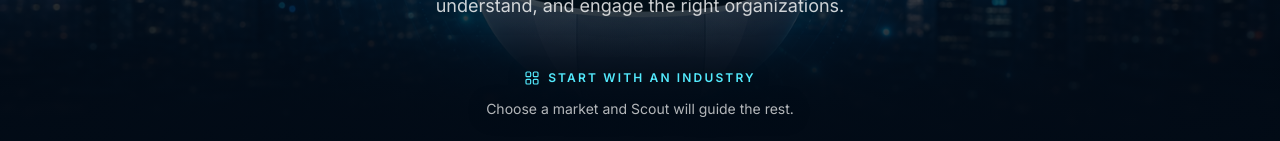
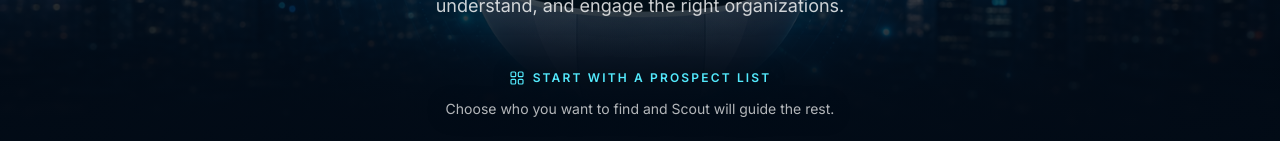
Before and after one commit to drap7-coder/prospect-scout, a Next.js app: page / in a window 1280 px wide. Shown: the part 336-477 px from the top of the page. Built offline with nearby package versions, Linux system fonts and the light colour scheme; no server answers.

Commit message:
Rename homepage starter copy

```diff
--- a/app/components/HomeSearchHero.tsx
+++ b/app/components/HomeSearchHero.tsx
@@ -191,7 +191,7 @@
               key={i}
               type="button"
               onClick={() => scrollToPage(i)}
-              aria-label={`Go to industry page ${i + 1}`}
+              aria-label={`Go to prospect starter page ${i + 1}`}
               aria-current={page === i ? "page" : undefined}
               className={`h-2 rounded-full transition-all focus-visible:outline focus-visible:outline-2 focus-visible:outline-offset-2 focus-visible:outline-cyan-200 ${
                 page === i ? "w-5 bg-cyan-300" : "w-2 bg-white/30 hover:bg-white/50"
@@ -267,7 +267,7 @@
         </p>
       </div>
 
-      {/* Primary entry point: guided industry selector */}
+      {/* Primary entry point: guided prospect-list selector */}
       <section
         id="start"
         aria-labelledby="industry-selector-heading"
@@ -283,10 +283,10 @@
             <rect x="3" y="14" width="7" height="7" rx="1.5" stroke="currentColor" strokeWidth="1.75" />
             <rect x="14" y="14" width="7" height="7" rx="1.5" stroke="currentColor" strokeWidth="1.75" />
           </svg>
-          Start with an industry
+          Start with a prospect list
         </h2>
         <p className="mx-auto mt-1.5 max-w-xl text-balance text-sm text-white/70 drop-shadow-[0_1px_10px_rgba(0,0,0,0.5)]">
-          Choose a market and Scout will guide the rest.
+          Choose who you want to find and Scout will guide the rest.
         </p>
 
         <IndustryCarousel selectedId={selectedIndustryId} onPick={pickIndustry} />
```
